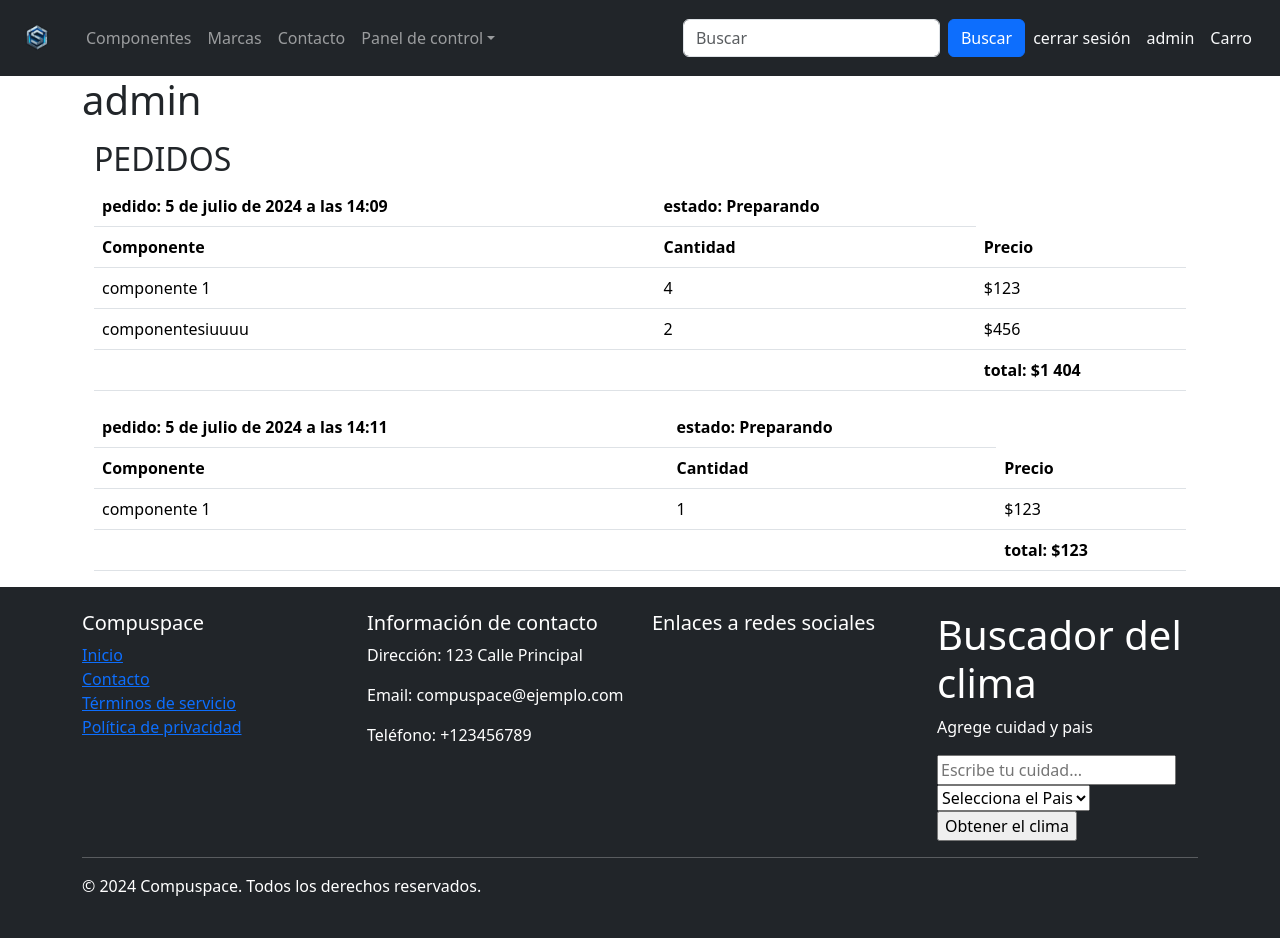
After one commit to SebaSeguelInformatico/CompuSpaceSebaSeguel, a Django app: page /usuario/ in a window 1280 px wide. The commit adds this page. Run offline with Django 5.2, Linux system fonts and the light colour scheme; a user stored in the database is signed in; data comes from the database, SQL or seed files in the repository; both versions use the stored data as it was after the commit; some libraries are stand-ins or nearby versions.

Commit message:
pedidos usuario

```diff
--- a/aplicacionCompuSpace/admin.py
+++ b/aplicacionCompuSpace/admin.py
@@ -1,7 +1,8 @@
 from django.contrib import admin
-from .models import User,componente
+from .models import User,componente,pedido
 
 # Register your models here.
 
 admin.site.register(User)
 admin.site.register(componente)
+admin.site.register(pedido)
--- a/aplicacionCompuSpace/listas.py
+++ b/aplicacionCompuSpace/listas.py
@@ -31,3 +31,11 @@ MARCAS = {
     ("Deepcool","Deepcool Industries Co., Ltd."),
     ("Nvidia","Nvidia Corporation"),
 }
+
+ESTADOS = {
+    ("Preparando","Preparando"),
+    ("En camino","En camino"),
+    ("Listo para recoger","Listo para recoger"),
+    ("Entregado","Entregado"),
+    ("Cancelado","Cancelado")
+}
--- a/aplicacionCompuSpace/models.py
+++ b/aplicacionCompuSpace/models.py
@@ -1,7 +1,9 @@
 from django.db import models
-from .listas import REGIONES, COMUNAS,MARCAS
+from .listas import REGIONES, COMUNAS,MARCAS, ESTADOS
 from django.core.validators import MaxValueValidator, MinValueValidator
 from django.contrib.auth.models import AbstractUser, User
+from django.utils import timezone
+import datetime
 
 
 # Create your models here.
@@ -23,3 +25,15 @@ class elementoCarrito(models.Model):
     componente = models.ForeignKey(componente,on_delete=models.CASCADE)
     usuario = models.ForeignKey(User,on_delete=models.CASCADE)
     cantidad = models.IntegerField(default=1,validators=[MinValueValidator(0)])
+
+class pedido(models.Model):
+    usuario = models.ForeignKey(User,on_delete=models.CASCADE)
+    estado = models.CharField(max_length=50, choices=ESTADOS, default="Preparando")
+    fecha = models.DateTimeField(default=timezone.now)
+    totalprecio = models.IntegerField()
+
+class elementoPedido(models.Model):
+    componente = models.ForeignKey(componente,on_delete=models.CASCADE)
+    pedido = models.ForeignKey(pedido,on_delete=models.CASCADE)
+    precio = models.IntegerField()
+    cantidad = models.IntegerField(default=1,validators=[MinValueValidator(0)])
--- a/aplicacionCompuSpace/templates/aplicacion/carrodecompras.html
+++ b/aplicacionCompuSpace/templates/aplicacion/carrodecompras.html
@@ -24,7 +24,7 @@
                         <button type="submit" class="btn btn-secondary update-button" name="boton" data-value="-1">-</button>
 
                         <!-- Campo para mostrar la cantidad de productos -->
-                        <input type="text" class="form-control d-inline-block w-25 mx-2 text-center" id="cantidad"
+                        <input type="text" class="form-control d-inline-block w-25 mx-2 text-center" id="cantidad_{{elemento.id}}"
                             value="{{elemento.cantidad}}">
 
                         <!-- Botón para disminuir cantidad -->
@@ -71,7 +71,7 @@
                 },
                 success: function(response) {
 
-                    $("#cantidad").val(response.cantidad);
+                    $("#cantidad_"+elementoId).val(response.cantidad);
                     $('#total-precio').text(response.total_precio.toLocaleString());
                 }
             });
--- /dev/null
+++ b/aplicacionCompuSpace/templates/aplicacion/usuario.html
@@ -0,0 +1,47 @@
+{% extends "plantillas/base.html" %}
+{% load static %}
+{% load humanize %}
+{% load crispy_forms_tags %}
+{% block contenido %}
+    <div class="container">
+        <h1>{{user.username}}</h1>
+        <p>{{user.first_name}}  {{user.last_name}}</p>
+        <div class="container">
+            <h2>PEDIDOS</h2>
+            {% for pedido in pedidos %}
+            <table class="table">
+                <thead>
+                    <tr>
+                      <th>pedido: {{pedido.fecha}}</th>
+                      <th>estado: {{pedido.estado}}</th>
+                    </tr>
+                  </thead>
+                <thead>
+                  <tr>
+                    <th>Componente</th>
+                    <th>Cantidad</th>
+                    <th>Precio</th>
+                  </tr>
+                </thead>
+                <tbody>
+                  {% for elemento in elementos %}
+                  {% if elemento.pedido == pedido %}
+                  <tr>
+                    <td>{{elemento.componente.nombre}}</td>
+                    <td>{{elemento.cantidad}}</td>
+                    <td>${{elemento.precio | intcomma}}</td>
+                  </tr>
+                  {% endif %}
+                  {%endfor%}
+                  <tr>
+                    <th></th>
+                    <th></th>
+                    <th>total: ${{pedido.totalprecio | intcomma}}</th>
+                  </tr>
+                </tbody>
+
+              </table>
+            {% endfor %}
+        </div>
+    </div>
+{% endblock contenido %}
--- a/aplicacionCompuSpace/templates/plantillas/base.html
+++ b/aplicacionCompuSpace/templates/plantillas/base.html
@@ -55,7 +55,7 @@
                                 sesión</a></span>
                     </li>
                     <li>
-                        <span id="sesionlink"><a class="nav-link text-light sesiontext" href="{% url "index" %}">{{user.username}}</a></span>
+                        <span id="sesionlink"><a class="nav-link text-light sesiontext" href="{% url "usuario" %}">{{user.username}}</a></span>
                     </li>
                     <li>
                         <span id="sesionlink"><a class="nav-link text-light sesiontext"
--- a/aplicacionCompuSpace/urls.py
+++ b/aplicacionCompuSpace/urls.py
@@ -1,5 +1,5 @@
 from django.urls import path
-from .views import index,login,registrar,cerrarSesion,listaProductos,detallecomp,detalle,carroCompras,metodoPago,pagoRealizado
+from .views import index,login,registrar,cerrarSesion,listaProductos,detallecomp,detalle,carroCompras,metodoPago,pagoRealizado,usuario
 
 urlpatterns = [
     path('', index, name='index'),
@@ -11,5 +11,6 @@ urlpatterns = [
     path('detalle/<id>', detalle, name='detalle'),
     path('carroCompras/', carroCompras, name='carroCompras'),
     path('metodoPago/', metodoPago,name='metodoPago'),
-    path('pagoRealizado/', pagoRealizado,name='pagoRealizado')
+    path('pagoRealizado/', pagoRealizado,name='pagoRealizado'),
+    path('usuario/', usuario,name='usuario')
 ]
--- a/aplicacionCompuSpace/views.py
+++ b/aplicacionCompuSpace/views.py
@@ -1,5 +1,5 @@
 from django.shortcuts import render
-from .models import User, componente, elementoCarrito
+from .models import User, componente, elementoCarrito, pedido, elementoPedido
 from .forms import UserForm,componenteForm
 from django.shortcuts import get_object_or_404,redirect
 from django.contrib import messages
@@ -190,6 +190,7 @@ def metodoPago(request):
 def pagoRealizado(request):
 
     elementos = elementoCarrito.objects.filter(usuario=request.user).select_related('componente')
+
     totalPrecio = calcularPrecio(elementos)
 
     for elemento in elementos:
@@ -201,14 +202,40 @@ def pagoRealizado(request):
     }
 
     if request.method == "POST":
+
+        pedidocompra = pedido.objects.create(usuario=request.user, totalprecio=0)
+
+        totalPrecio = 0
+
         for elemento in elementos:
 
             component = get_object_or_404(componente, id=elemento.componente.id)
 
+            totalPrecio += elemento.cantidad * component.precio
+
+
+
             component.stock -= elemento.cantidad
+
+            elementoPedido.objects.create(componente=component,pedido=pedidocompra,precio = component.precio,cantidad=elemento.cantidad)
+
             component.save()
             elemento.delete()
 
+        pedidocompra.totalprecio = totalPrecio
+        pedidocompra.save()
+
     return render(request,'aplicacion/pagorealizado.html',datos)
 
+def usuario(request):
+    pedidos = pedido.objects.filter(usuario = request.user)
+    elementosPedidos = elementoPedido.objects.select_related('componente').all()
+
+    datos={
+        'pedidos':pedidos,
+        'elementos':elementosPedidos
+    }
+
+    return render(request,'aplicacion/usuario.html',datos)
+
 # Create your views here.
```
Also changed, not shown: aplicacionCompuSpace/migrations/0001_initial.py, db.sqlite3.
